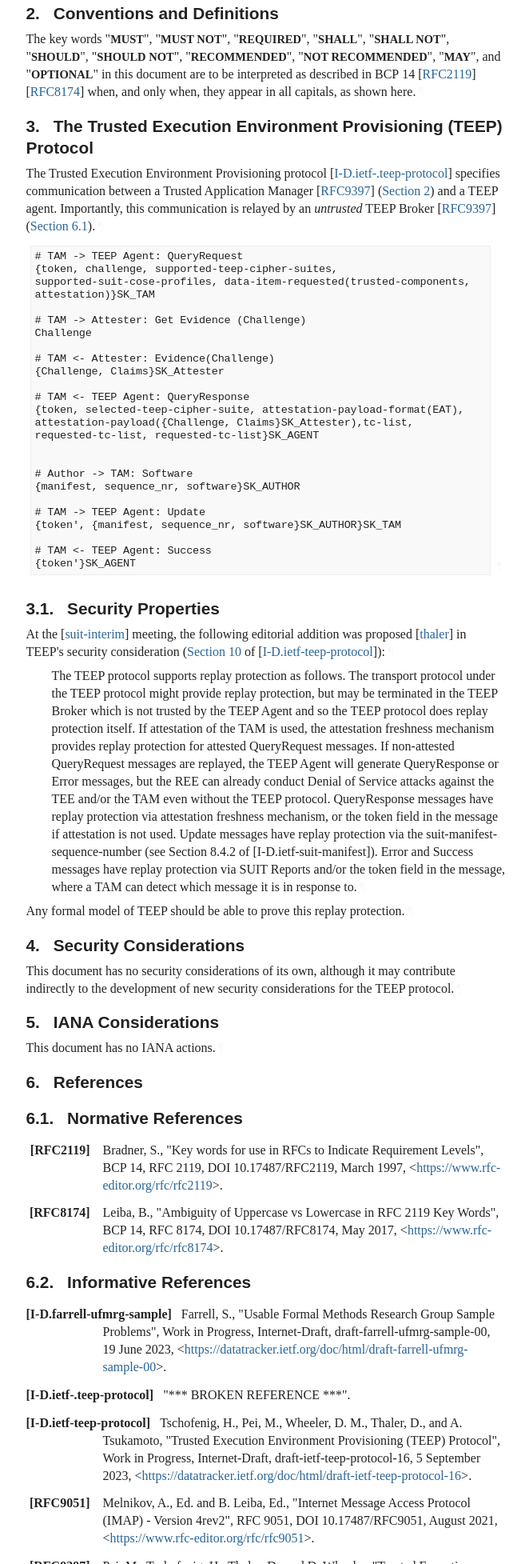
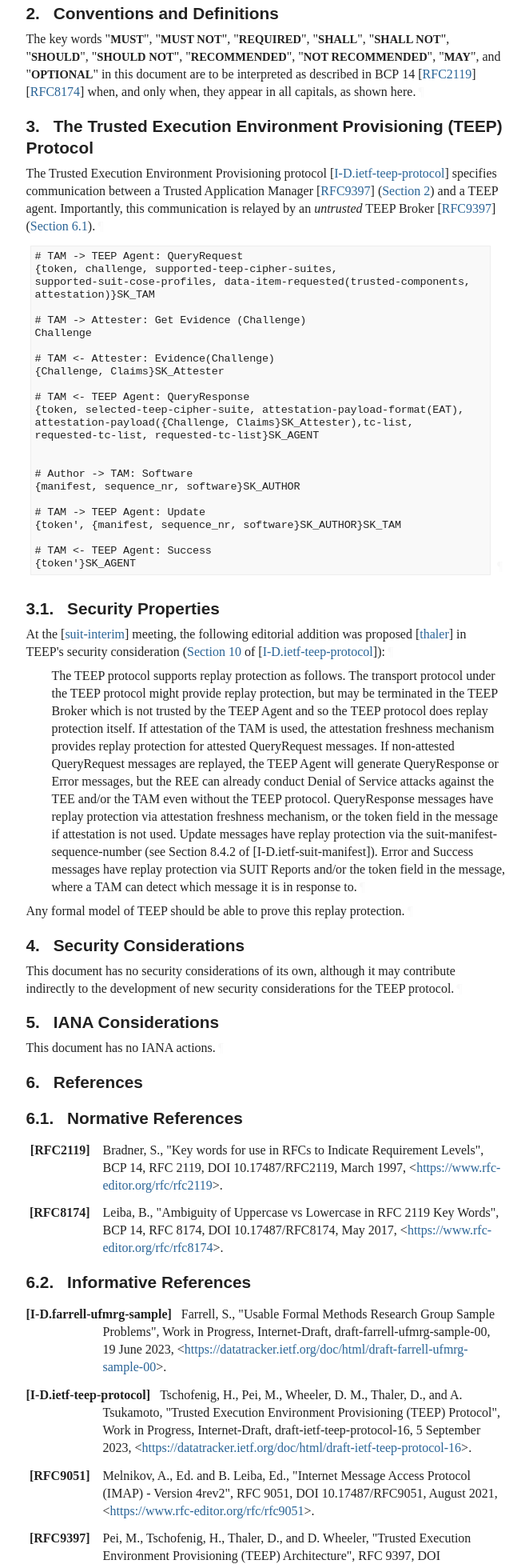
Before and after one commit to cfm/draft-mt-ufmrg-teep-sample, a plain HTML site: page draft-mt-ufmrg-teep-sample.html in a window 1280 px wide. Shown: the part 1273-3228 px from the top of the page at 80% size, without its empty margins (92-754 px from the left). Drawn offline with Linux system fonts and the light colour scheme; a web font is replaced by a local one.

Commit message:
Script updating gh-pages from 3adbb4d. [ci skip]

```diff
--- a/draft-mt-ufmrg-teep-sample.html
+++ b/draft-mt-ufmrg-teep-sample.html
@@ -1220,10 +1220,9 @@ appear in all capitals, as shown here.<a href="#section-2-1" class="pilcrow">¶<
 <a href="#section-3" class="section-number selfRef">3. </a><a href="#name-the-trusted-execution-envir" class="section-name selfRef">The Trusted Execution Environment Provisioning (TEEP) Protocol</a>
       </h2>
 <p id="section-3-1">The Trusted Execution Environment Provisioning protocol
-<span>[<a href="#I-D.ietf-.teep-protocol" class="cite xref">I-D.ietf-.teep-protocol</a>]</span> specifies communication between a Trusted
-Application Manager
-<span>[<a href="#RFC9397" class="cite xref">RFC9397</a>] (<a href="https://rfc-editor.org/rfc/rfc9397#section-2" class="relref">Section 2</a>)</span> and a TEEP agent.  Importantly, this communication is
-relayed by an <em>untrusted</em> TEEP Broker <span>[<a href="#RFC9397" class="cite xref">RFC9397</a>] (<a href="https://rfc-editor.org/rfc/rfc9397#section-6.1" class="relref">Section 6.1</a>)</span>.<a href="#section-3-1" class="pilcrow">¶</a></p>
+<span>[<a href="#I-D.ietf-teep-protocol" class="cite xref">I-D.ietf-teep-protocol</a>]</span> specifies communication between a Trusted
+Application Manager <span>[<a href="#RFC9397" class="cite xref">RFC9397</a>] (<a href="https://rfc-editor.org/rfc/rfc9397#section-2" class="relref">Section 2</a>)</span> and a TEEP agent.  Importantly,
+this communication is relayed by an <em>untrusted</em> TEEP Broker <span>[<a href="#RFC9397" class="cite xref">RFC9397</a>] (<a href="https://rfc-editor.org/rfc/rfc9397#section-6.1" class="relref">Section 6.1</a>)</span>.<a href="#section-3-1" class="pilcrow">¶</a></p>
 <div class="alignLeft art-text artwork" id="section-3-2">
 <pre>
 # TAM -&gt; TEEP Agent: QueryRequest
@@ -1333,10 +1332,6 @@ for the TEEP protocol.<a href="#section-4-1" class="pilcrow">¶</a></p>
         <dd>
 <span class="refAuthor">Farrell, S.</span>, <span class="refTitle">"Usable Formal Methods Research Group Sample Problems"</span>, <span class="refContent">Work in Progress</span>, <span class="seriesInfo">Internet-Draft, draft-farrell-ufmrg-sample-00</span>, <time datetime="2023-06-19" class="refDate">19 June 2023</time>, <span>&lt;<a href="https://datatracker.ietf.org/doc/html/draft-farrell-ufmrg-sample-00">https://datatracker.ietf.org/doc/html/draft-farrell-ufmrg-sample-00</a>&gt;</span>. </dd>
 <dd class="break"></dd>
-<dt id="I-D.ietf-.teep-protocol">[I-D.ietf-.teep-protocol]</dt>
-        <dd>
-<span class="refTitle">"*** BROKEN REFERENCE ***"</span>. </dd>
-<dd class="break"></dd>
 <dt id="I-D.ietf-teep-protocol">[I-D.ietf-teep-protocol]</dt>
         <dd>
 <span class="refAuthor">Tschofenig, H.</span>, <span class="refAuthor">Pei, M.</span>, <span class="refAuthor">Wheeler, D. M.</span>, <span class="refAuthor">Thaler, D.</span>, and <span class="refAuthor">A. Tsukamoto</span>, <span class="refTitle">"Trusted Execution Environment Provisioning (TEEP) Protocol"</span>, <span class="refContent">Work in Progress</span>, <span class="seriesInfo">Internet-Draft, draft-ietf-teep-protocol-16</span>, <time datetime="2023-09-05" class="refDate">5 September 2023</time>, <span>&lt;<a href="https://datatracker.ietf.org/doc/html/draft-ietf-teep-protocol-16">https://datatracker.ietf.org/doc/html/draft-ietf-teep-protocol-16</a>&gt;</span>. </dd>
```
Also changed, not shown: draft-mt-ufmrg-teep-sample.txt.
